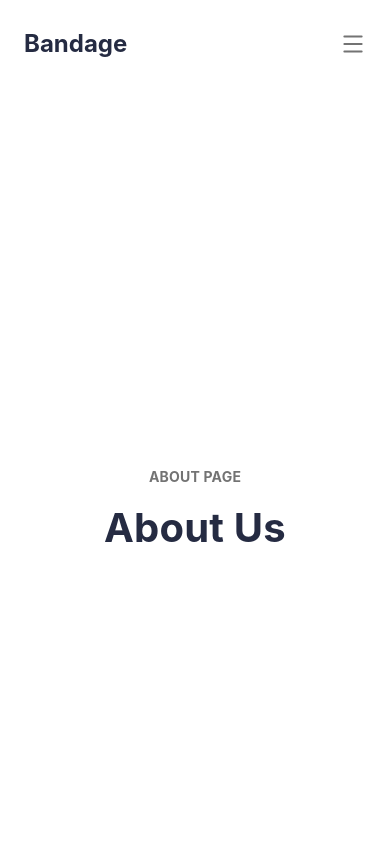
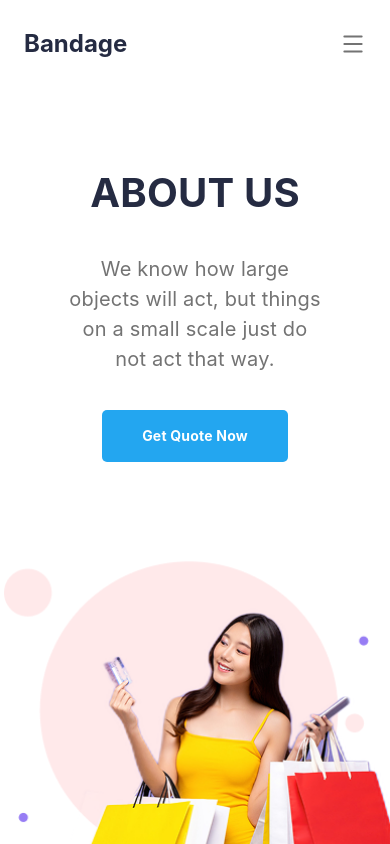
Before and after one commit to orkunorhan/ecommerce-platform, a React (Vite) app: page /about in a window 390 px wide. Shown: the top 844 px of the page. Built offline with nearby package versions, Linux system fonts and the light colour scheme.

Commit message:
feat: implement about hero section
- Create reusable AboutHero component
- Add prop-driven About Hero content
- Implement responsive text and image layout
- Add controlled mobile description line breaks
- Match the Figma mobile and desktop designs

```diff
--- /dev/null
+++ b/src/components/about/AboutHero.jsx
@@ -0,0 +1,58 @@
+function AboutHero({
+    eyebrow,
+    title,
+    description,
+    mobileDescriptionLines,
+    buttonText,
+    image,
+}) {
+    return (
+        <section className="w-full overflow-hidden bg-white">
+            <div className="mx-auto flex w-full max-w-[1440px] flex-col items-center pt-20 md:pt-28 lg:min-h-[720px] lg:flex-row lg:items-center lg:pl-[120px] lg:pt-0">
+                <div className="z-10 flex w-full flex-col items-center px-6 text-center lg:w-[45%] lg:items-start lg:px-0 lg:text-left">
+                    <div className="flex w-full max-w-[420px] flex-col items-center lg:items-start">
+                        <p className="hidden text-base font-bold uppercase leading-6 tracking-[0.1px] text-[#252B42] lg:block">
+                            {eyebrow}
+                        </p>
+
+                        <h1 className="text-[40px] font-bold leading-[50px] tracking-[0.2px] text-[#252B42] lg:mt-[35px] lg:text-[58px] lg:leading-[80px]">
+                            {title}
+                        </h1>
+
+                        <p className="mt-9 text-xl leading-[30px] tracking-[0.2px] text-[#737373] md:max-w-[400px] lg:hidden">
+                            {mobileDescriptionLines.map((line, index) => (
+                                <span
+                                    key={`${line}-${index}`}
+                                    className="block"
+                                >
+                                    {line}
+                                </span>
+                            ))}
+                        </p>
+
+                        <p className="mt-9 hidden max-w-[390px] text-xl leading-[30px] tracking-[0.2px] text-[#737373] lg:block">
+                            {description}
+                        </p>
+
+                        <button
+                            type="button"
+                            className="mt-9 w-max rounded-[5px] bg-[#23A6F0] px-10 py-[15px] text-sm font-bold leading-[22px] tracking-[0.2px] text-white transition-colors hover:bg-[#1B8ED1]"
+                        >
+                            {buttonText}
+                        </button>
+                    </div>
+                </div>
+
+                <div className="mt-16 flex w-full justify-center lg:mt-0 lg:w-[55%] lg:justify-end">
+                    <img
+                        src={image}
+                        alt="Customer holding shopping bags"
+                        className="block h-auto w-full max-w-[390px] object-contain sm:max-w-[500px] lg:max-w-[650px] xl:max-w-[720px] 2xl:max-w-[760px]"
+                    />
+                </div>
+            </div>
+        </section>
+    );
+}
+
+export default AboutHero;
--- /dev/null
+++ b/src/data/aboutHero.js
@@ -0,0 +1,16 @@
+const aboutHero = {
+  eyebrow: "ABOUT COMPANY",
+  title: "ABOUT US",
+  description:
+    "We know how large objects will act, but things on a small scale just do not act that way.",
+  mobileDescriptionLines: [
+    "We know how large",
+    "objects will act, but things",
+    "on a small scale just do",
+    "not act that way.",
+  ],
+  buttonText: "Get Quote Now",
+  image: "/images/about-hero.png",
+};
+
+export default aboutHero;
--- a/src/pages/AboutPage.jsx
+++ b/src/pages/AboutPage.jsx
@@ -1,14 +1,16 @@
+import AboutHero from "../components/about/AboutHero";
+import aboutHero from "../data/aboutHero";
+
 function AboutPage() {
     return (
-        <section className="flex min-h-screen flex-col items-center justify-center px-6 py-20 text-center">
-            <p className="text-sm font-bold uppercase tracking-[0.2px] text-[#737373]">
-                About Page
-            </p>
-
-            <h1 className="mt-4 text-[40px] font-bold leading-[50px] tracking-[0.2px] text-[#252B42]">
-                About Us
-            </h1>
-        </section>
+        <AboutHero
+            eyebrow={aboutHero.eyebrow}
+            title={aboutHero.title}
+            description={aboutHero.description}
+            mobileDescriptionLines={aboutHero.mobileDescriptionLines}
+            buttonText={aboutHero.buttonText}
+            image={aboutHero.image}
+        />
     );
 }
 
```
Also changed, not shown: public/images/about-hero.png (added).
